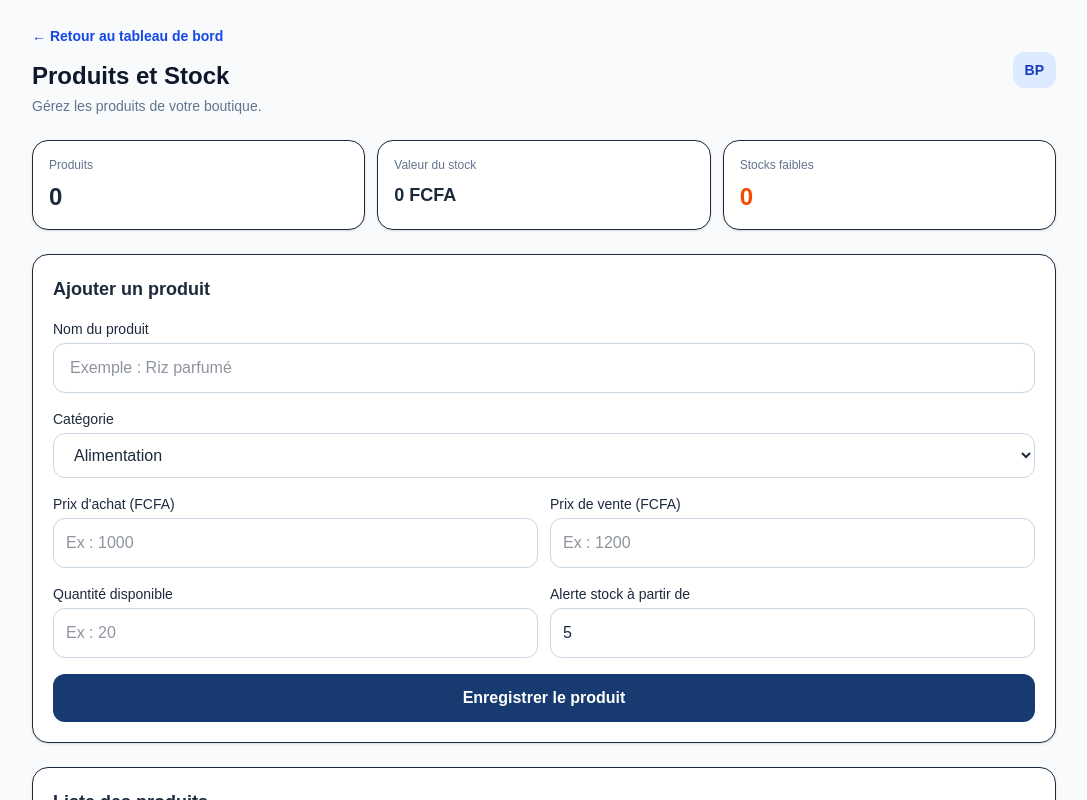
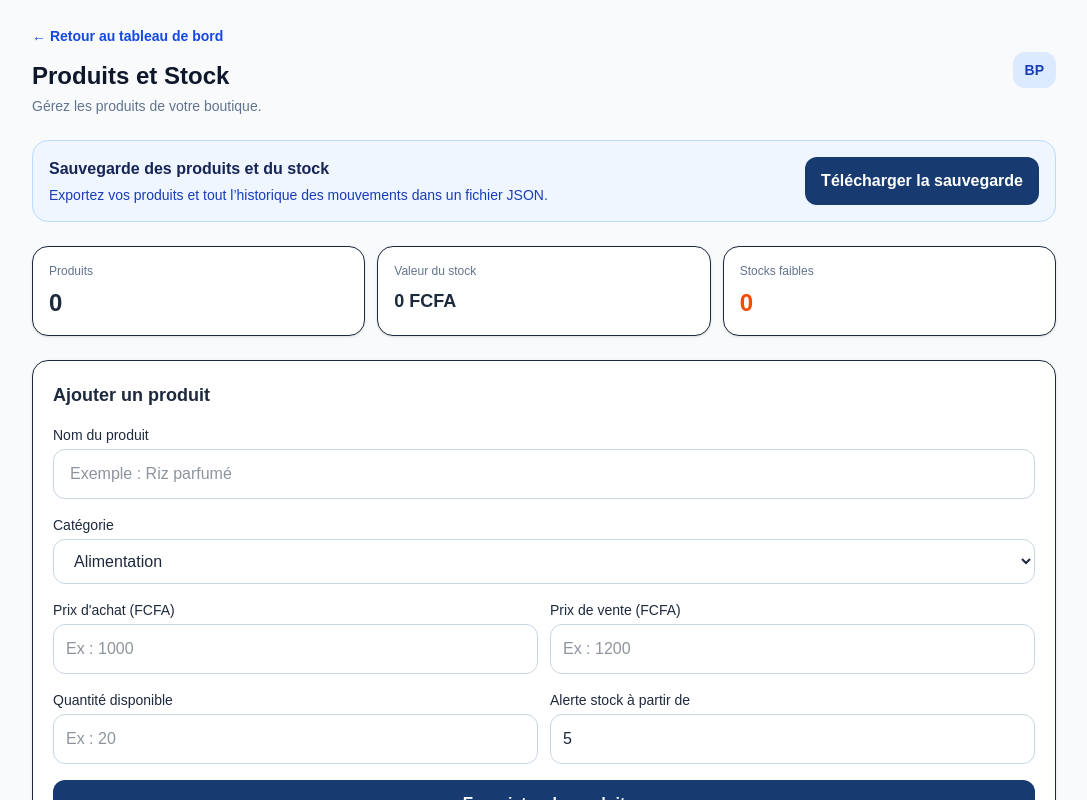
Before and after one commit to braukael-crypto/boutique-pro, a Next.js app: page /stock in a window 1280 px wide. Shown: the top 800 px of the page, without its empty margins (96-1183 px from the left). Built offline with nearby package versions, Linux system fonts and the light colour scheme.

Commit message:
feat: add local products and stock backup export

```diff
--- a/src/app/stock/page.tsx
+++ b/src/app/stock/page.tsx
@@ -26,6 +26,66 @@ type StockMovement = {
   stockAfter: number;
 };
 
+
+type StockBackup = {
+  format: "boutiquepro-stock-backup";
+  version: 1;
+  exportedAt: string;
+  products: Product[];
+  movements: StockMovement[];
+};
+
+async function exportStockBackup(): Promise<void> {
+  const db = await openDatabase();
+
+  try {
+    const backup = await new Promise<StockBackup>((resolve, reject) => {
+      const transaction = db.transaction(
+        [STORE_NAME, MOVEMENT_STORE],
+        "readonly"
+      );
+      const productRequest = transaction.objectStore(STORE_NAME).getAll();
+      const movementRequest = transaction.objectStore(MOVEMENT_STORE).getAll();
+
+      let products: Product[] = [];
+      let movements: StockMovement[] = [];
+
+      productRequest.onsuccess = () => {
+        products = productRequest.result as Product[];
+      };
+      movementRequest.onsuccess = () => {
+        movements = movementRequest.result as StockMovement[];
+      };
+
+      transaction.oncomplete = () => {
+        resolve({
+          format: "boutiquepro-stock-backup",
+          version: 1,
+          exportedAt: new Date().toISOString(),
+          products,
+          movements,
+        });
+      };
+      transaction.onerror = () => reject(transaction.error);
+      transaction.onabort = () => reject(transaction.error || new Error("Export annulé."));
+    });
+
+    const blob = new Blob([JSON.stringify(backup, null, 2)], {
+      type: "application/json",
+    });
+    const url = URL.createObjectURL(blob);
+    const link = document.createElement("a");
+    const date = new Date().toISOString().slice(0, 10);
+    link.href = url;
+    link.download = `boutiquepro-sauvegarde-stock-${date}.json`;
+    document.body.appendChild(link);
+    link.click();
+    link.remove();
+    URL.revokeObjectURL(url);
+  } finally {
+    db.close();
+  }
+}
 
 async function getProducts(): Promise<Product[]> {
   const db = await openDatabase();
@@ -168,6 +228,7 @@ async function applyStockMovement(
 export default function StockPage() {
   const [products, setProducts] = useState<Product[]>([]);
   const [loaded, setLoaded] = useState(false);
+  const [backupMessage, setBackupMessage] = useState("");
   const [error, setError] = useState("");
 
   const [movements, setMovements] = useState<StockMovement[]>([]);
@@ -351,6 +412,37 @@ export default function StockPage() {
             BP
           </span>
         </header>
+
+        <section className="mb-6 rounded-2xl border border-blue-200 bg-blue-50 p-4">
+          <div className="flex flex-col gap-3 sm:flex-row sm:items-center sm:justify-between">
+            <div>
+              <h2 className="font-bold text-blue-950">Sauvegarde des produits et du stock</h2>
+              <p className="mt-1 text-sm text-blue-800">
+                Exportez vos produits et tout l’historique des mouvements dans un fichier JSON.
+              </p>
+            </div>
+            <button
+              type="button"
+              onClick={async () => {
+                setBackupMessage("");
+                try {
+                  await exportStockBackup();
+                  setBackupMessage("Sauvegarde téléchargée. Conservez ce fichier dans un endroit sûr.");
+                } catch {
+                  setBackupMessage("La sauvegarde a échoué. Vos données locales n’ont pas été modifiées.");
+                }
+              }}
+              className="shrink-0 rounded-xl bg-[#173B70] px-4 py-3 font-bold text-white"
+            >
+              Télécharger la sauvegarde
+            </button>
+          </div>
+          {backupMessage && (
+            <p role="status" className="mt-3 text-sm font-medium text-blue-900">
+              {backupMessage}
+            </p>
+          )}
+        </section>
 
         <section className="mb-6 grid grid-cols-2 gap-3 sm:grid-cols-3">
           <div className="rounded-2xl border bg-white p-4 shadow-sm">
```
